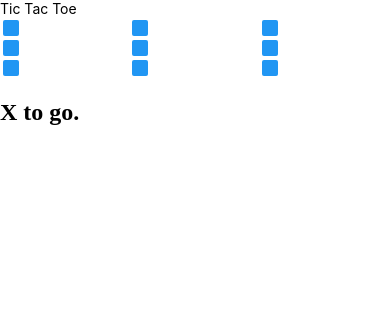
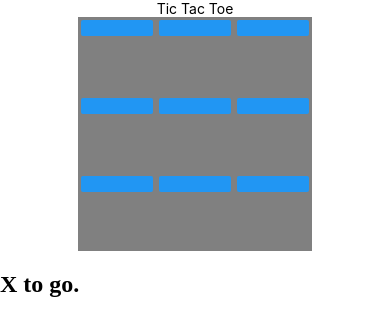
Before and after one commit to waspyfaeleith/react-native-tic-tac-toe, a React Native app: screen / in a window 390 px wide. Shown: the top 336 px of the page. Built offline with nearby package versions, Linux system fonts and the light colour scheme.

Commit message:
basic grid working using react native components

```diff
--- a/components/Board.js
+++ b/components/Board.js
@@ -1,8 +1,10 @@
 import React from 'react'
-import { View, Text, StyleSheet } from 'react-native'
+import { View, Text, StyleSheet, Dimensions } from 'react-native'
 import Cell from './Cell'
 import Row from './GridRow'
 
+
+const DeviceWidth = Dimensions.get('window').width;
 const Board = ({ board, player, endGame, changePlayer, won, update, switchPlayer }) => {
 
   const checkRowsForWinner = () => {
@@ -66,18 +68,55 @@ const Board = ({ board, player, endGame, changePlayer, won, update, switchPlayer
       />
   )
 
-  return (
-    <View>
-      <Text>Tic Tac Toe</Text>
-      <table id="ticTacToeGrid">
-        <tbody>
+    return (
+        <View style={styles.grid}>
+            <Text>Tic Tac Toe</Text>
+        <View>
           {row(0)}
           {row(3)}
           {row(6)}
-        </tbody>
-      </table>
+        </View>
+
+            {/* <View style={styles.grid}>
+
+        <View style={styles.row}>
+
+      <View>
+        <View style={styles.cell} />
+        <View style={styles.cell} />
+        <View style={styles.cell} />
+     </View>
+      <View>
+        <View style={styles.cell} />
+        <View style={styles.cell} />
+        <View style={styles.cell} />
+      </View>
+      <View>
+         <View style={styles.cell} />
+        <View style={styles.cell} />
+        <View style={styles.cell} />
+      </View>
     </View>
+            </View> */}
+            </View>
   )
 }
 
+const styles = StyleSheet.create({
+    grid: {
+        flex: 1,
+        justifyContent: 'center',
+    alignItems: 'center',
+    },
+    // row: {
+    //   flexDirection: 'row',
+    //     backgroundColor: "grey"
+    // },
+    // cell: {
+    //     width: DeviceWidth * 0.2,
+    //     height: DeviceWidth * 0.2,
+    //     backgroundColor: 'blue'
+    // }
+});
+
 export default Board;
--- a/components/Cell.js
+++ b/components/Cell.js
@@ -1,5 +1,7 @@
 import React, { useState }from 'react';
-import { View, Text, StyleSheet, Button } from 'react-native';
+import { View, Text, StyleSheet, Button, Dimensions } from 'react-native';
+
+const DeviceWidth = Dimensions.get('window').width;
 
 const Cell = ({playSquare, contents, id, gameWon, player }) => {
 
@@ -9,27 +11,34 @@ const Cell = ({playSquare, contents, id, gameWon, player }) => {
 
   if (contents === "" && gameWon === false) {
      return(
-       <td>
+       <View style={styles.cell}>
          <Button style={styles.cell} onPress={selectSquare} title={contents}/>
-       </td>
+       </View>
     )
   }
 
   return (
-    <td>
-      { contents }
-    </td>
+    <View style={styles.cell}>
+      <Text>{ contents }</Text>
+    </View>
   )
 
 }
 
 const styles = StyleSheet.create({
+  // cell: {
+  //   height: 80,
+  //   width: 80,
+  //   //background: "transparent",
+  //   //border: "none"
+  // }
+
   cell: {
-    height: 80,
-    width: 80,
-    //background: "transparent",
-    //border: "none"
-  }
+        width: DeviceWidth * 0.2,
+        height: DeviceWidth * 0.2,
+        //backgroundColor: 'blue',
+        padding: 3
+    }
 
 });
 
--- a/components/GridRow.js
+++ b/components/GridRow.js
@@ -1,4 +1,5 @@
 import React from 'react'
+import { View, StyleSheet } from 'react-native'
 import Cell from './Cell'
 
 const GridRow = ({player, gameWon, firstCell, board, playSquare}) => {
@@ -17,12 +18,19 @@ const GridRow = ({player, gameWon, firstCell, board, playSquare}) => {
   )
 
   return(
-    <tr>
+    <View style={styles.row}>
       {cell(firstCell)}
       {cell(firstCell + 1)}
       {cell(firstCell + 2)}
-    </tr>
+    </View>
   )
 }
 
+const styles = StyleSheet.create({
+  row: {
+      flexDirection: 'row',
+        backgroundColor: "grey"
+    }
+});
+
 export default GridRow;
```
